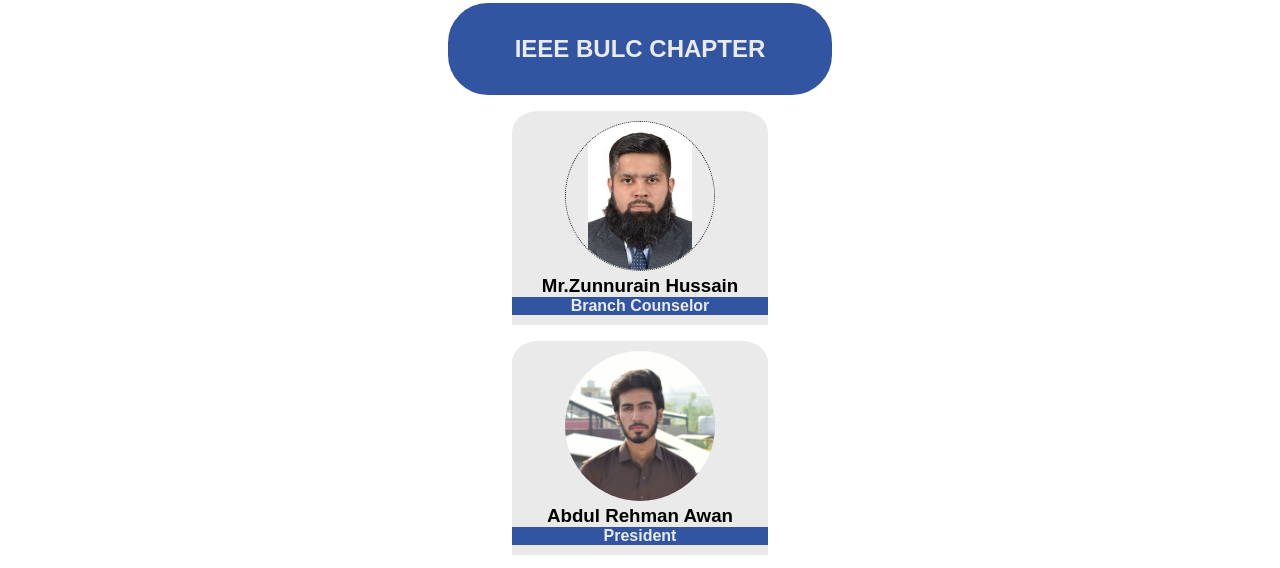
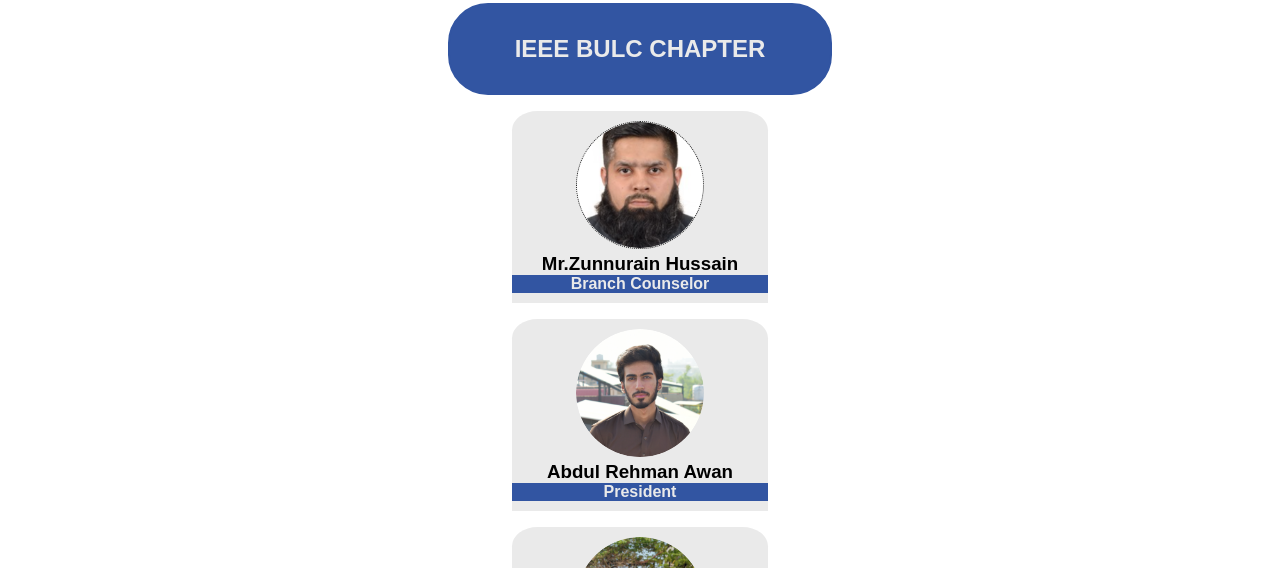
Before and after one commit to HafizLiaqat18/BULC-IEEE, a plain HTML site: page hierarchy.html in a window 1280 px wide. Shown: the part 152-720 px from the top of the page. Drawn offline with Linux system fonts and the light colour scheme; a script that the page names is missing.

Commit message:
Update hierarchy style

```diff
--- a/hierarchy.css
+++ b/hierarchy.css
@@ -102,8 +102,7 @@ main {
 
 }
 #main-hierarchy .person img, #main-hierarchy-2 .person img, #main-media-hierarchy .person img ,#media-hierarchy-2 .person img{
-    width: 150px;
-    height: 150px;
+    width: 50%;
     object-fit: cover;
     object-position:unset;
     border-radius: 50%;
@@ -135,7 +134,6 @@ main {
     border: 1px solid rgb(2, 163, 2);
 }
 #main-hierarchy .person1 img{
-    object-fit: contain;
     border: 1px dotted rgb(33, 33, 33);
 }
 @media only screen and (max-width: 904px) {
--- a/hierarchy.html
+++ b/hierarchy.html
@@ -23,12 +23,12 @@
                 <h1 class="heading">IEEE BULC CHAPTER</h1>
                 <div id="main-hierarchy">
                     <div class="person person1">
-                        <img src="./assets/sir Zunnurain.jpg" alt="">
+                        <img src="./assets/sir Zunnurain.png" alt="">
                         <h3>Mr.Zunnurain Hussain</h3>
                         <h6>Branch Counselor</h6>
                     </div>
                     <div class="person person2">
-                        <img src="./assets/abdul Rehman.JPG" alt="">
+                        <img src="./assets/abdul.png" alt="">
                         <h3>Abdul Rehman Awan</h3>
                         <h6>President</h6>
                     </div>
```
Also changed, not shown: assets/abdul Rehman.JPG (deleted), assets/abdul.png (added), assets/sir Zunnurain.jpg (deleted), assets/sir Zunnurain.png (added).
